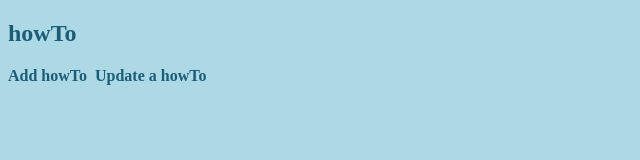
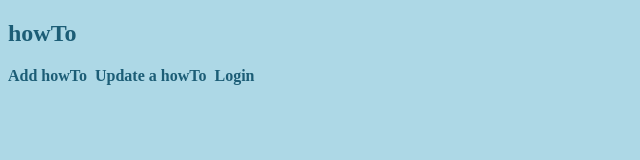
Before and after one commit to Build-How-To/Front-End, a React (Create React App) app: page / in a window 1280 px wide. Shown: the top 160 px of the page, without its empty margins (0-640 px from the left). Built offline with nearby package versions, Linux system fonts and the light colour scheme; no server answers.

Commit message:
add to navlink

```diff
--- a/src/App.js
+++ b/src/App.js
@@ -56,6 +56,7 @@ const App = (props) => {
         <div className="nav-links">
           <NavLink exact to="/addhowtoform">Add howTo</NavLink>
           <NavLink exact to="/updatehowtoform">Update a howTo</NavLink>
+          <NavLink exact to="/login">Login</NavLink>
         </div>
       </nav>
 
```
